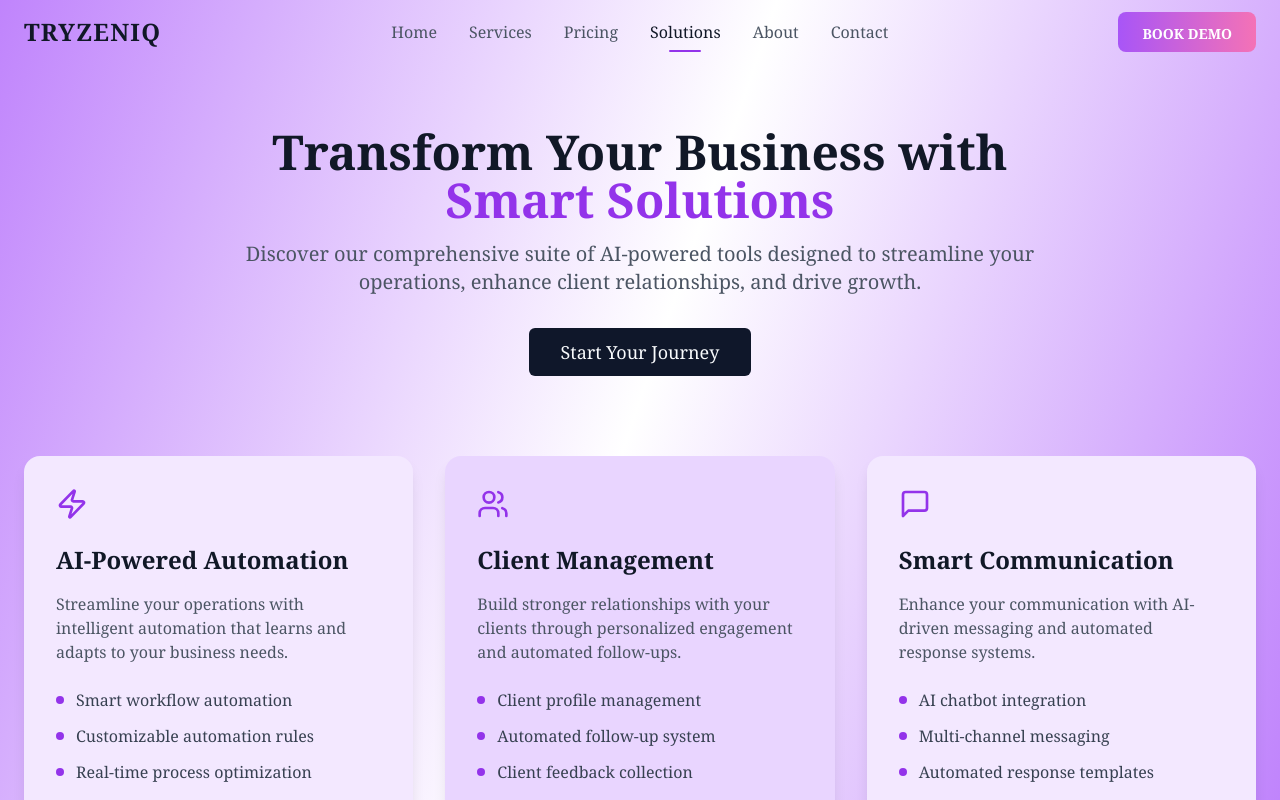
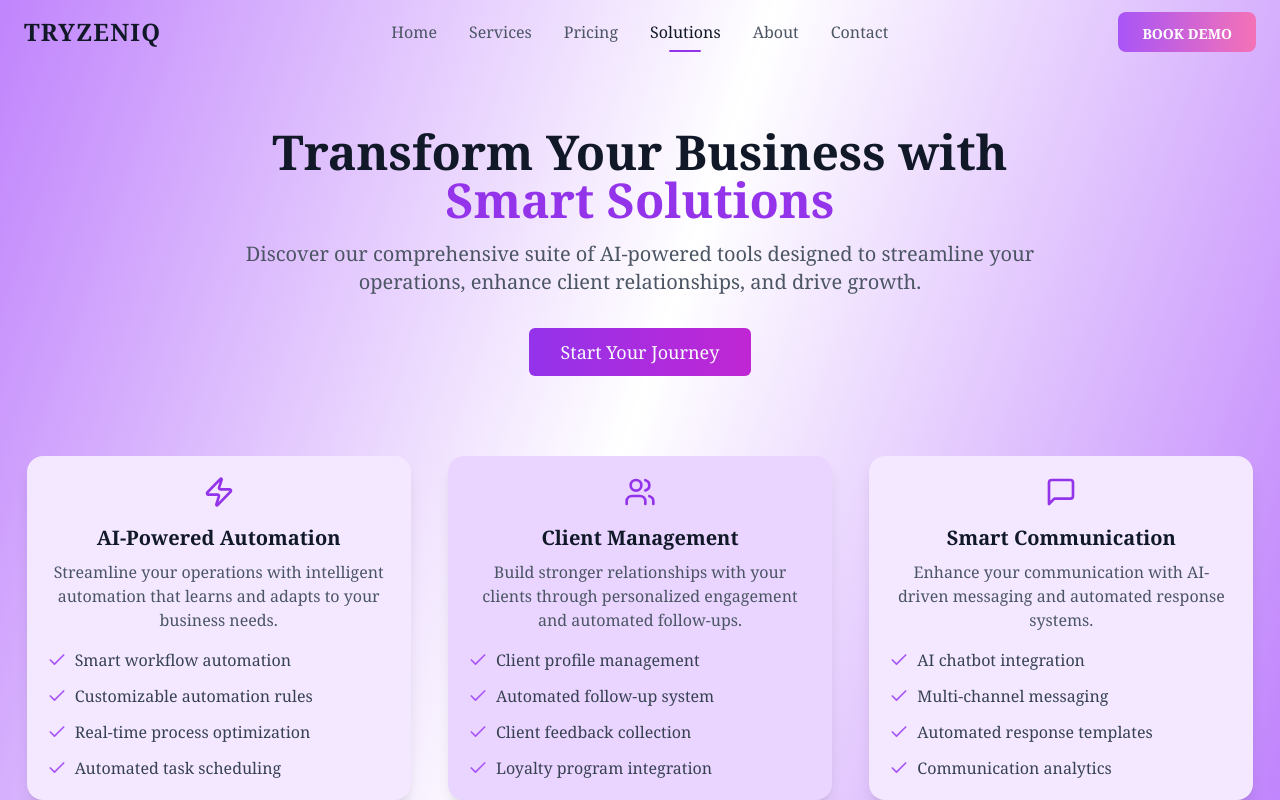
Before and after one commit to tilak318/stellar-homepage-visions, a React (Vite) app: page /solutions in a window 1280 px wide. Built offline with nearby package versions, Linux system fonts and the light colour scheme.

Commit message:
Your commit message here

```diff
--- a/src/pages/About.tsx
+++ b/src/pages/About.tsx
@@ -13,7 +13,8 @@ import {
   Rocket,
   Globe,
   Building2,
-  Sparkles
+  Sparkles,
+  Check
 } from 'lucide-react';
 import { useEffect, useRef, useState } from 'react';
 
@@ -68,6 +69,13 @@ const features = [
     title: "Intelligent Booking",
     description: "Smart scheduling system that optimizes your calendar, reduces no-shows, and maximizes your revenue."
   }
+];
+
+const cardColors = [
+  'bg-purple-100',
+  'bg-purple-200',
+  'bg-purple-100',
+  'bg-purple-200'
 ];
 
 function useCountUp(target, duration, inView) {
@@ -134,12 +142,23 @@ const About = () => {
           </h2>
           <div className="grid grid-cols-1 md:grid-cols-2 gap-8">
             {features.map((feature, index) => (
-              <div key={index} className="bg-white rounded-2xl p-8 shadow-lg hover:shadow-xl transition-all duration-300 hover:-translate-y-2">
-                <div className="mb-6">
+              <div
+                key={index}
+                className={`${cardColors[index]} hover:bg-white rounded-2xl p-5 shadow-lg hover:shadow-xl transition-all duration-300 w-full flex flex-col`}
+              >
+                <div className="flex items-center justify-center mb-4">
                   {feature.icon}
                 </div>
-                <h3 className="text-2xl font-bold text-gray-900 mb-4">{feature.title}</h3>
-                <p className="text-gray-600">{feature.description}</p>
+                <h3 className="text-xl font-bold text-gray-900 mb-2 text-center">{feature.title}</h3>
+                <p className="text-gray-600 mb-4 text-center">{feature.description}</p>
+                <div className="space-y-3">
+                  {feature.description.split('. ').map((point, pointIndex) => (
+                    <div key={pointIndex} className="flex items-start space-x-2">
+                      <Check className="w-5 h-5 text-purple-500 mt-1 flex-shrink-0" />
+                      <span className="text-gray-700 text-sm md:text-base">{point}</span>
+                    </div>
+                  ))}
+                </div>
               </div>
             ))}
           </div>
--- a/src/pages/Contact.tsx
+++ b/src/pages/Contact.tsx
@@ -246,9 +246,15 @@ const Contact = () => {
                       <SelectTrigger className="bg-purple-100 border-gray-300 focus:border-purple-500 focus:ring-purple-500">
                         <SelectValue placeholder="Select your country" />
                       </SelectTrigger>
-                      <SelectContent className="max-h-60">
+                      <SelectContent className="bg-purple-100 border-purple-200">
                         {countries.map((country) => (
-                          <SelectItem key={country.code} value={country.code}>{country.name}</SelectItem>
+                          <SelectItem
+                            key={country.code}
+                            value={country.code}
+                            className="focus:bg-purple-200 hover:bg-purple-200"
+                          >
+                            {country.name}
+                          </SelectItem>
                         ))}
                       </SelectContent>
                     </Select>
--- a/src/pages/Solutions.tsx
+++ b/src/pages/Solutions.tsx
@@ -1,8 +1,10 @@
+import React from 'react';
 import Header from '@/components/Header';
 import Footer from '@/components/Footer';
 import AnimatedGradientBackground from '@/components/AnimatedGradientBackground';
-import { Zap, Users, Send, Shield, BarChart, Clock, MessageSquare, Settings } from 'lucide-react';
+import { Zap, Users, Send, Shield, BarChart, Clock, MessageSquare, Settings, Check, ArrowRight } from 'lucide-react';
 import { Button } from '@/components/ui/button';
+import { motion, useInView } from 'framer-motion';
 
 const solutions = [
   {
@@ -83,6 +85,9 @@ const cardColors = [
 ];
 
 const Solutions = () => {
+  const ref = React.useRef(null);
+  const inView = useInView(ref, { once: true, amount: 0.3 });
+
   return (
     <div className="min-h-screen">
       <div id="header-sentinel" style={{ position: 'absolute', top: 0, left: 0, width: '100%', height: '1px', pointerEvents: 'none' }}></div>
@@ -94,12 +99,12 @@ const Solutions = () => {
           <div className="text-center max-w-4xl mx-auto">
             <h1 className="text-3xl sm:text-4xl md:text-5xl font-bold text-gray-900 mb-2 sm:mb-4">
               Transform Your Business with <span className="text-purple-600">Smart Solutions</span>
-          </h1>
+            </h1>
             <p className="text-xl text-gray-600 mb-8">
               Discover our comprehensive suite of AI-powered tools designed to streamline your operations,
               enhance client relationships, and drive growth.
             </p>
-            <Button size="lg" className="text-lg px-8 py-6">
+            <Button size="lg" className="text-lg px-8 py-6 bg-gradient-to-r from-purple-600 to-fuchsia-600 hover:from-purple-700 hover:to-fuchsia-700">
               Start Your Journey
             </Button>
           </div>
@@ -111,21 +116,21 @@ const Solutions = () => {
             {solutions.map((solution, index) => (
               <div
                 key={index}
-                className={`${cardColors[index]} rounded-2xl p-8 shadow-lg hover:shadow-xl transition-all duration-300 hover:-translate-y-2`}
+                className={`${cardColors[index]} hover:bg-white rounded-2xl p-5 shadow-lg hover:shadow-xl transition-all duration-300 w-full max-w-sm flex flex-col mx-auto`}
               >
-                <div className="mb-6">
+                <div className="flex items-center justify-center mb-4">
                   {solution.icon}
                 </div>
-                <h3 className="text-2xl font-bold text-gray-900 mb-4">{solution.title}</h3>
-                <p className="text-gray-600 mb-6">{solution.description}</p>
-                  <ul className="space-y-3">
+                <h3 className="text-xl font-bold text-gray-900 mb-2 text-center">{solution.title}</h3>
+                <p className="text-gray-600 mb-4 text-center">{solution.description}</p>
+                <div className="space-y-3">
                   {solution.features.map((feature, featureIndex) => (
-                    <li key={featureIndex} className="flex items-center text-gray-700">
-                      <div className="w-2 h-2 bg-purple-600 rounded-full mr-3"></div>
-                      {feature}
-                      </li>
-                    ))}
-                  </ul>
+                    <div key={featureIndex} className="flex items-center space-x-2">
+                      <Check className="w-5 h-5 text-purple-500" />
+                      <span className="text-gray-700 text-sm md:text-base">{feature}</span>
+                    </div>
+                  ))}
+                </div>
               </div>
             ))}
           </div>
```
